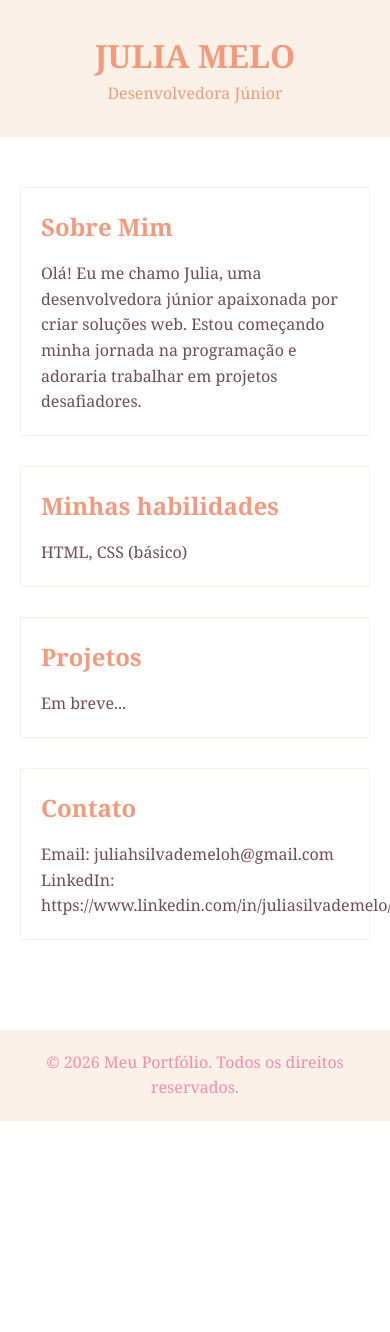
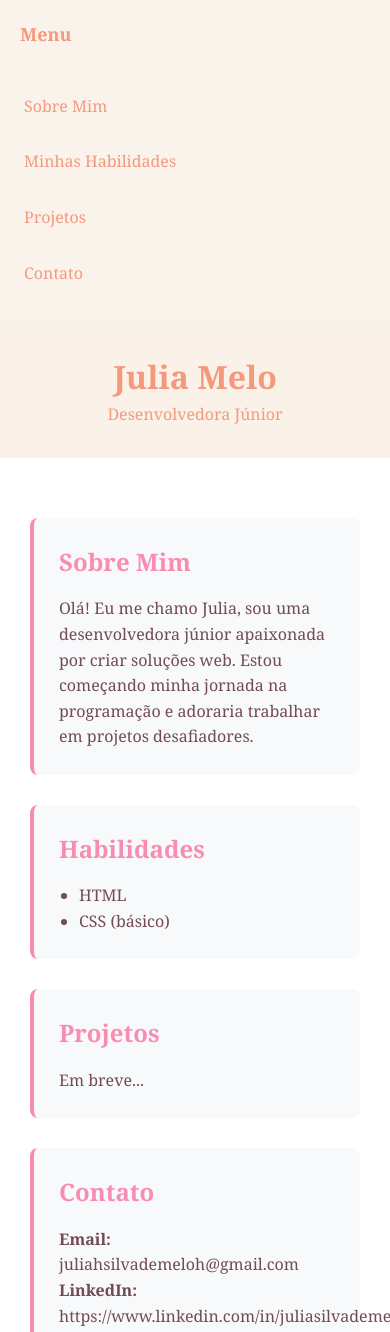
Before and after one commit to juliahsilvademeloh-blip/Meu_primeiro_portifolio, a plain HTML site: page index.html in a window 390 px wide. Shown: the top 1332 px of the page. Before the commit the page ends 1121 px from the top, so only its background shows below. Drawn offline with Linux system fonts and the light colour scheme.

Commit message:
Responsive/Menu

```diff
--- a/index.html
+++ b/index.html
@@ -3,7 +3,7 @@
 <head>
     <meta charset="UTF-8">
     <meta name="viewport" content="width=device-width, initial-scale=1.0">
-    <title> Julia Melo, Meu Portfólio </title>
+    <title> Julia Melo</title>
     <style>
         * {
             margin: 0;
@@ -15,79 +15,158 @@
             font-family: Georgia, serif;
             line-height: 1.6;
             color: #724b54;
+            display: flex;
+        }
+
+        /* Menu Lateral */
+        nav {
+            background-color: #f5e6d777;
+            color: #f5997d;
+            width: 250px;
+            height: 100vh;
+            padding: 20px 0;
+            position: fixed;
+            left: 0;
+            top: 0;
+        }
+
+        nav h3 {
+            padding: 0 20px;
+            margin-bottom: 30px;
+            font-size: 18px;
+        }
+
+        nav ul {
+            list-style: none;
+        }
+
+        nav ul li {
+            padding: 15px 20px;
+            border-left: 4px solid transparent;
+            transition: all 0.3s ease;
+        }
+
+        nav ul li:hover {
+            background-color: #f8f9fa;
+            border-left-color: #fa6096b7;;
+        }
+
+        nav ul li a {
+            color: #f5997d;
+            text-decoration: none;
+            display: block;
+        }
+
+        /* Conteúdo Principal */
+        main {
+            margin-left: 250px;
+            flex: 1;
+            padding: 0;
         }
 
         header {
-            background-color: #FAF1E8;
+            background-color: #faf1e8;
             color: #f5997d;
             padding: 30px;
             text-align: center;
         }
 
-        main {
-            padding: 20px;
-            max-width: 1200px;
+        .content {
+            padding: 30px;
+            max-width: 1000px;
             margin: 0 auto;
         }
 
         section {
             margin: 30px 0;
-            padding: 20px;
-            border: 1px solid #FAF1E8;
+            padding: 25px;
+            background-color: #f8f9fa;
+            border-radius: 8px;
+            border-left: 4px solid #fa6096b7;
         }
 
         h2 {
-            color: #f5997d;
+            color: #fa6096b7;
             margin-bottom: 15px;
         }
 
         footer {
-            background-color: #FAF1E8;
+            background-color: #faf1e8;
             color: #fa6096b7;
             text-align: center;
-            padding: 20px;
-            margin-top: 40px;
+            padding: 30px;
+            margin-left: 250px;
         }
 
+        @media (max-width: 1000px) {
+            body {
+                flex-direction: column;
+            }
 
+            nav {
+                width: 100%;
+                height: auto;
+                position: relative;
+            }
 
+            main {
+                margin-left: 0;
+            }
+
+            footer {
+                margin-left: 0;
+            }
+        }
     </style>
-
 </head>
 <body>
+    <!-- Menu Lateral -->
+    <nav>
+        <h3>Menu</h3>
+        <ul>
+            <li><a href="#sobre">Sobre Mim</a></li>
+            <li><a href="#Minhas habilidades">Minhas Habilidades</a></li>
+            <li><a href="#projetos">Projetos</a></li>
+            <li><a href="#contato">Contato</a></li>
+        </ul>
+    </nav>
+
+    <main>
         <header>
-        <h1>JULIA MELO</h1>
+            <h1>Julia Melo</h1>
             <p>Desenvolvedora Júnior</p>
         </header>
 
-    <main>
-        <section>
+        <div class="content">
+            <section id="sobre">
                 <h2>Sobre Mim</h2>
-            <p>Olá! Eu me chamo Julia, uma desenvolvedora júnior apaixonada por criar soluções web. Estou começando minha jornada na programação e adoraria trabalhar em projetos desafiadores.</p>
+                <p>Olá! Eu me chamo Julia, sou uma desenvolvedora júnior apaixonada por criar soluções web. Estou começando minha jornada na programação e adoraria trabalhar em projetos desafiadores.</p>
             </section>
 
-        <section>
-            <h2>Minhas habilidades</h2>
-            <p>HTML, CSS (básico)</p>
+            <section id="Minhas habilidades">
+                <h2>Habilidades</h2>
+                <ul style="margin-left: 20px;">
+                    <li>HTML</li>
+                    <li>CSS (básico)</li>
+
+                </ul>
             </section>
 
-        <section>
+            <section id="projetos">
                 <h2>Projetos</h2>
                 <p>Em breve...</p>
             </section>
 
-        <section>
+            <section id="contato">
                 <h2>Contato</h2>
-            <p>Email: juliahsilvademeloh@gmail.com</p>
-            <p>LinkedIn: https://www.linkedin.com/in/juliasilvademelo/</p>
+                <p><strong>Email:</strong> juliahsilvademeloh@gmail.com </p>
+                <p><strong>LinkedIn:</strong> https://www.linkedin.com/in/juliasilvademelo/</p>
             </section>
+        </div>
     </main>
 
     <footer>
         <p>&copy; 2026 Meu Portfólio. Todos os direitos reservados.</p>
     </footer>
-
-
-
 </body>
 </html>
```
Lines whose indentation alone changed are shown as unchanged.
